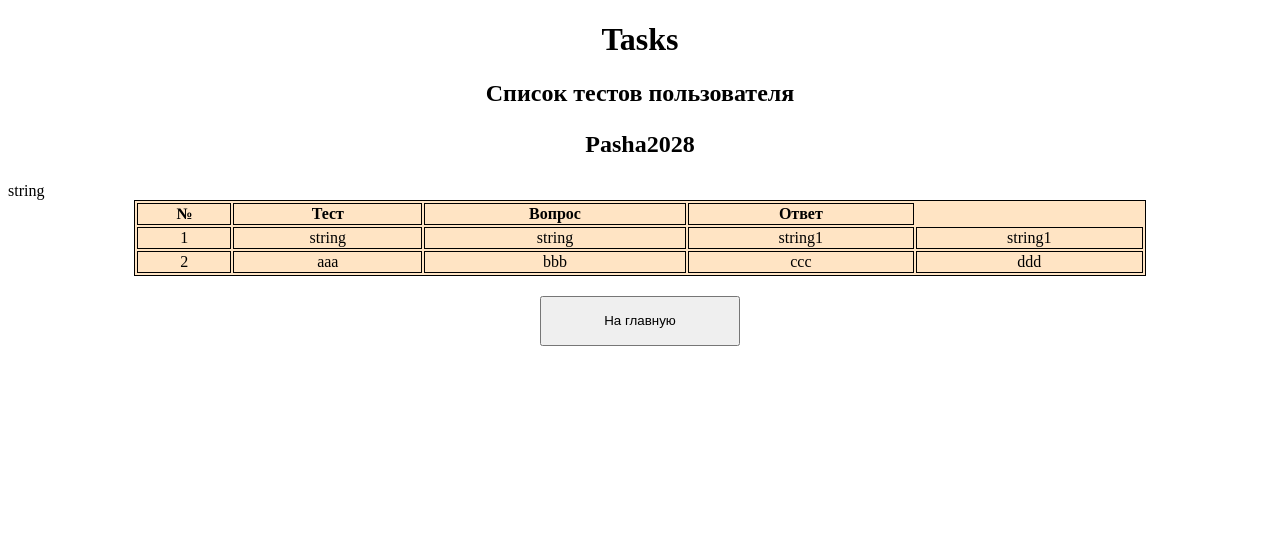
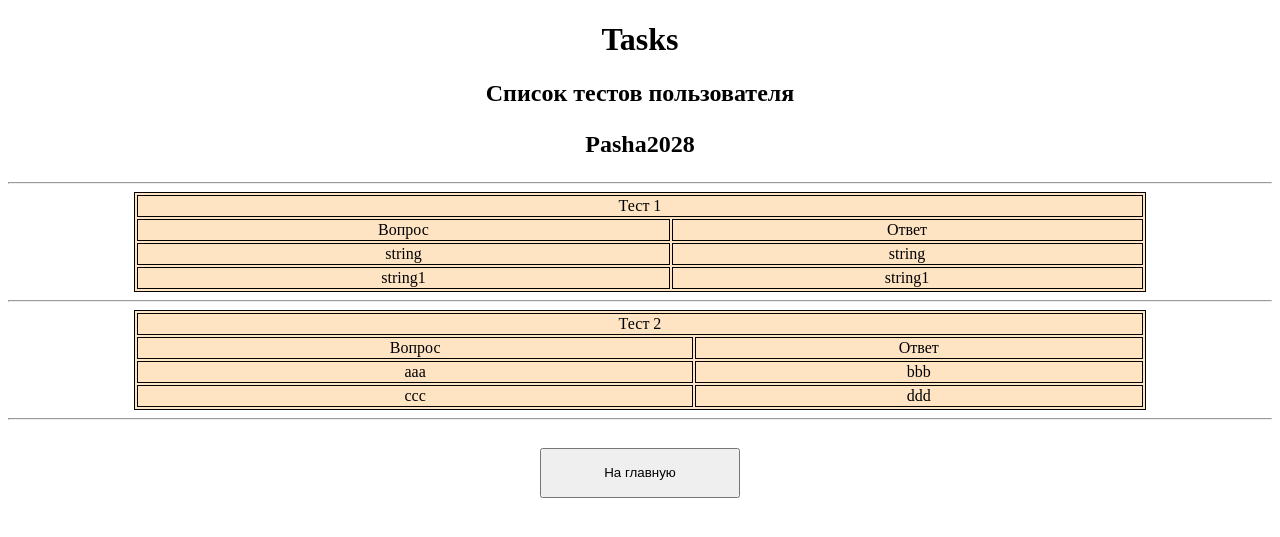
Before and after one commit to PavelSergeevichYurevich/oprosnik, a FastAPI app: a page that uses templates/users.html in a window 1280 px wide. Shown: the top 537 px of the page. Run offline with FastAPI, Linux system fonts and the light colour scheme; data comes from the database, SQL or seed files in the repository; both versions use the stored data as it was after the commit; lists and menus that the app fills with data are empty.

Commit message:
table ok

```diff
--- a/static/css/styles.css
+++ b/static/css/styles.css
@@ -46,12 +46,13 @@
         background-color: bisque;
         border: 1px solid black;
     }
-    table tr, th {
+    table tr, th, td {
         border: 1px solid black;
         font-weight: lighter;
+        text-align: center;
 
     }
-    table thead tr, th{
+    table thead tr, th, td{
         font-weight: bolder;
     }
     .div {
--- a/templates/users.html
+++ b/templates/users.html
@@ -10,22 +10,30 @@
 <body>
     <h1 style="text-align: center;">Tasks</h1>
     <h2 style="text-align: center";>Список тестов пользователя <p id="user">{{ context.email }}</p></h2>
-        {{context.tests[0].questionsanswers[0].question}}
-    <table>
-        <thead><tr><th class="ID"></th><th>№</th><th>Тест</th><th>Вопрос</th><th>Ответ</th></tr></thead>
-        <tbody>
-            {%for test in context.tests%}
+        <!-- {{context.tests[0].questionsanswers[0].question}} -->
+
+    {%for test in context.tests%}
+    <hr>
+         <table>
+            <tbody>
                 <tr>
-                    <th class="ID">{{test.id}}</th>
-                    <th>{{loop.index}}</th>
+                    <th colspan = '2'>Тест {{test.id}}</th>
+                </tr>
+                <tr>
+                    <th>Вопрос</th>
+                    <th>Ответ</th>
                     {%for questionsanswer in test.questionsanswers%}
-                        <th class="task">{{questionsanswer.question}}</th>
-                        <th class="describe">{{questionsanswer.answer}}</th>
+                    <tr>
+                        <td class="task">{{questionsanswer.question}}</td>
+                        <td class="describe">{{questionsanswer.answer}}</td>
+                    </tr>
                     {%endfor%}
                 </tr>
+            </tbody>
+        </table>
             {%endfor%}
-        </tbody>
-    </table>
+     <hr>
+
     <div class="div" style="margin: auto;">
         <button class="button" onclick="window.location.href='/'">На главную</button>
     </div>
```
Also changed, not shown: opros.db.
